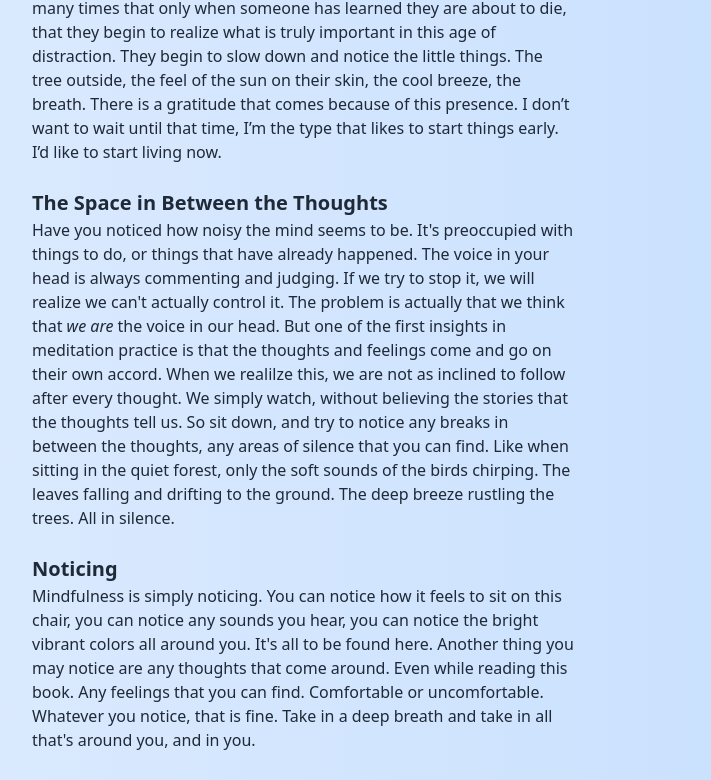
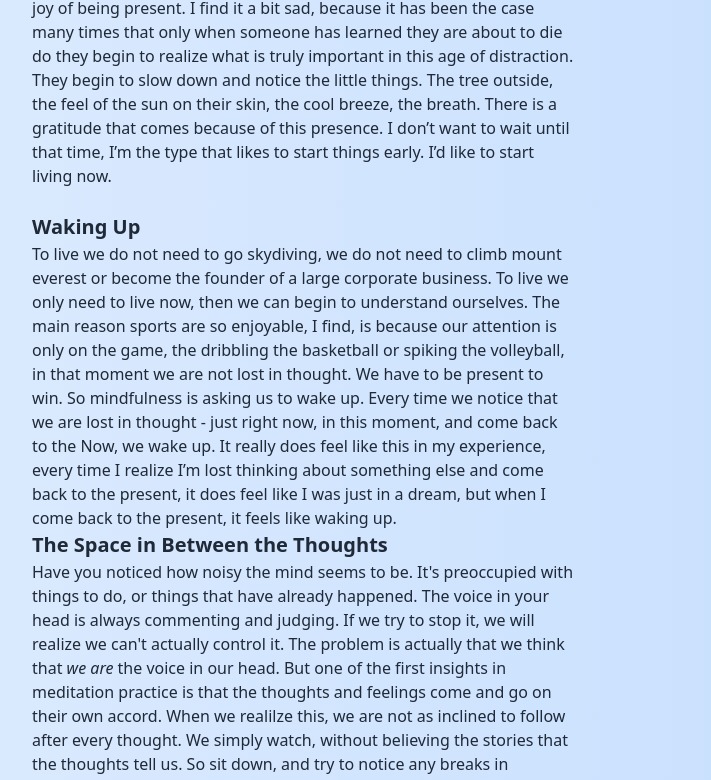
Before and after one commit to JoshuaChou10/mindfulness, a Next.js app: page /mindfulness-course in a window 1280 px wide. Shown: the part 810-1590 px from the top of the page, without its empty margins (48-759 px from the left). Built offline with nearby package versions, Linux system fonts and the light colour scheme.

Commit message:
added to introduction section

```diff
--- a/pages/mindfulness-course.tsx
+++ b/pages/mindfulness-course.tsx
@@ -26,10 +26,14 @@ const sections: { [key: string]: Section } = {
     `,
     text: `
       <h1 style="font-size: 1.25rem; font-weight: bold;">An Introduction</h1>
-      <p>&emsp;Have you ever felt stressed before? I’ll start off like this. It may seem somewhat of an off-putting or obvious question, but it is really genuine. All of us have felt stressed in one way or another, and we can all remember the times we have. But have we ever gotten genuinely curious as to why there is stress? </p>
-      <p>&emsp;This is why I started meditating, because, quite frankly, I didn’t like stress. I wanted to be happy, or at least avoid total misery. I find this is also why many others come to meditation. Sometimes people will get curious as I did, and ask me how they could incorporate meditation into their lives. It makes sense, because there is a lot of pressure in this society, homework assignments to finish, conflicts among friends, uncertainty about where our life is going, and worrying about what others think of us. So people come to meditation for the same reason I did - to be happy and more comfortable in their daily lives. Someone once asked me if meditation can help you laugh. That question made me laugh, because it was real. Meditation does help us be less afraid, because when we are fully in the moment, we’ll see that there isn’t any problem at all. It’s just Now, what else could we need :)</p>
-<p>&emsp;People who I guide meditation through are often concerned if they are doing it “right.”  But there is no right or wrong as long as you are consistently returning your attention back to the present moment. That’s all there is to it. It’s wonderfully simple… but people like to make things so complicated. Many people have never experienced the simple joy of being present. I find it a bit sad, because it has been the case many times that only when someone has learned they are about to die, that they begin to realize what is truly important in this age of distraction. They begin to slow down and notice the little things. The tree outside, the feel of the sun on their skin, the cool breeze, the breath. There is a gratitude that comes because of this presence. I don’t want to wait until that time, I’m the type that likes to start things early. I’d like to start living now. </p>
+      <p>&emsp;Have you ever felt stressed before? I’ll start off like this. It may seem somewhat of an off-putting or obvious question, but it is really genuine. All of us have felt stressed in one way or another, and we can all remember the times we have. But have we ever gotten truly curious as to why there is stress? </p>
+      <p>&emsp;This is why I started meditating, because, quite frankly, I didn’t like stress. I wanted to be happy and to find meaning, or at least avoid total misery. I find this is also why many others come to meditation. Sometimes people will get curious as I did, and ask me how they could incorporate meditation into their lives. It makes sense, because there is a lot of pressure in this society, homework assignments to finish, conflicts among friends, uncertainty about where our life is going, worrying about what others think of us. So people come to meditation for the same reason I did - to be happy and more comfortable in their daily lives. Someone once asked me if meditation can help you laugh. That question made me laugh, because it was real. Meditation does help us be less afraid, because when we are fully in the moment, we’ll see that there isn’t any problem at all. It’s just Now, what else could we need :)</p>
+<p>&emsp;People who I guide meditation through are often concerned if they are doing it “right.”  But there is no right or wrong as long as you are consistently returning your attention back to the present moment. That’s all there is to it. It’s wonderfully simple… but people like to make things so complicated. Many people have never experienced the simple joy of being present. I find it a bit sad, because it has been the case many times that only when someone has learned they are about to die do they begin to realize what is truly important in this age of distraction. They begin to slow down and notice the little things. The tree outside, the feel of the sun on their skin, the cool breeze, the breath. There is a gratitude that comes because of this presence. I don’t want to wait until that time, I’m the type that likes to start things early. I’d like to start living now. </p>
 <br>
+
+<h1 style="font-size: 1.25rem; font-weight: bold;">Waking Up</h1>
+
+<p>To live we do not need to go skydiving, we do not need to climb mount everest or become the founder of a large corporate business. To live we only need to live now, then we can begin to understand ourselves. The main reason sports are so enjoyable, I find, is because our attention is only on the game, the dribbling the basketball or spiking the volleyball, in that moment we are not lost in thought. We have to be present to win. So mindfulness is asking us to wake up. Every time we notice that we are lost in thought - just right now, in this moment, and come back to the Now, we wake up. It really does feel like this in my experience, every time I realize I’m lost thinking about something else and come back to the present,  it does feel like I was just in a dream, but when I come back to the present, it feels like waking up.</p>
 <h1 style="font-size: 1.25rem; font-weight: bold;">The Space in Between the Thoughts</h1>
 
 <p>Have you noticed how noisy the mind seems to be. It's preoccupied with things to do, or things that have already happened. The voice in your head is always commenting and judging. If we try to stop it, we will realize we can't actually control it.
```
